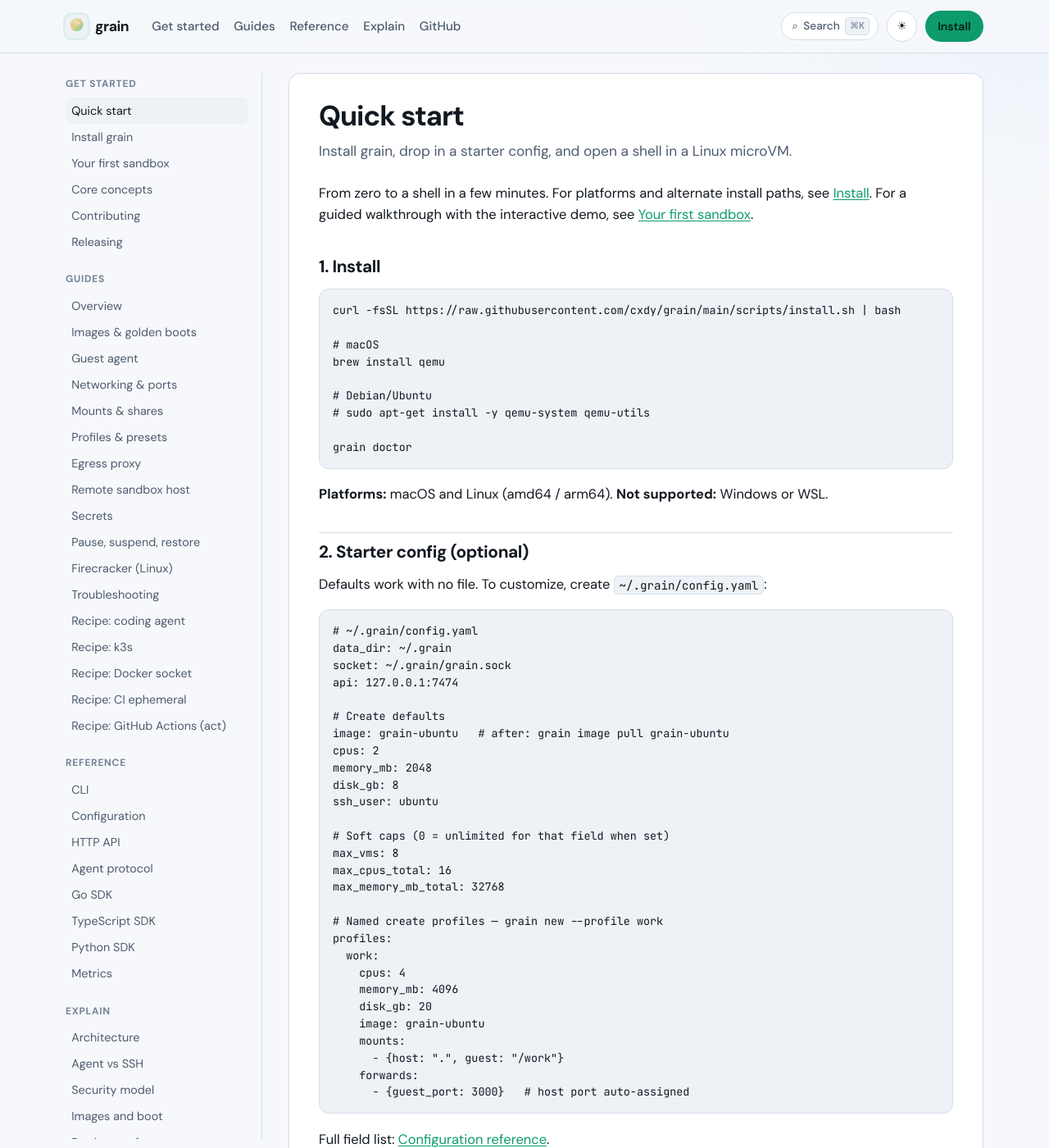
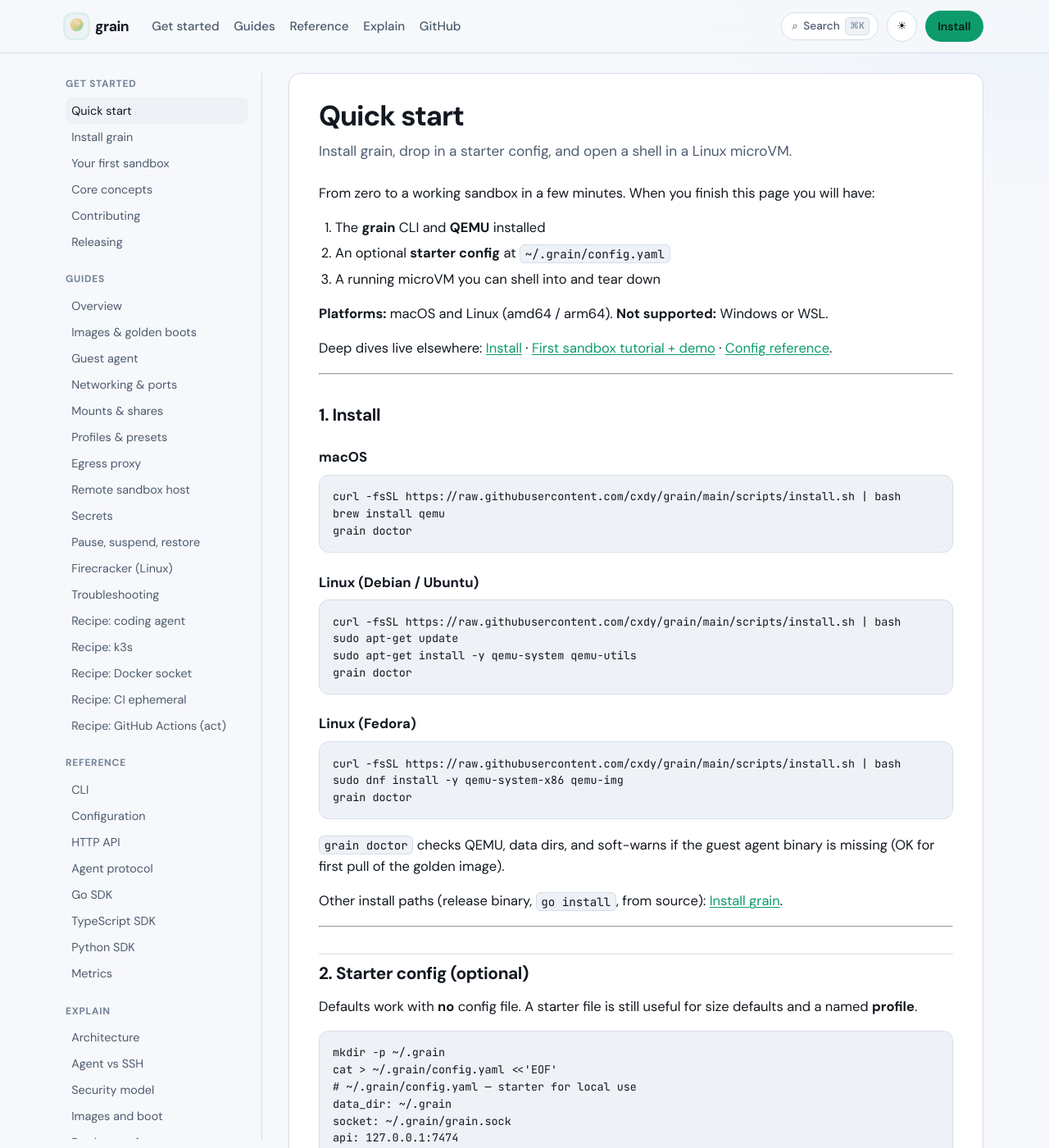
Before and after one commit to cxdy/grain, a Jekyll site: the page built from docs/get-started/quickstart.md, in a window 1280 px wide and 1400 px high. Shown: the whole window at 82% size. Built offline with Jekyll 4.4.1, drawn with Linux system fonts in a browser that asks for light colours; some of the changed text lies outside the part shown.

Commit message:
docs: complete the quick start guide
Expand get-started/quickstart into a full path: install by OS, copy-paste
starter config, first sandbox with expected output, common flags, doctor
tips, and SDK links. Cross-link from the first-sandbox tutorial.

````diff
--- a/docs/get-started/quickstart.md
+++ b/docs/get-started/quickstart.md
@@ -3,47 +3,78 @@
 description: Install grain, drop in a starter config, and open a shell in a Linux microVM.
 ---
 
-From zero to a shell in a few minutes. For platforms and alternate install paths, see [Install]({{ '/get-started/install/' | relative_url }}). For a guided walkthrough with the interactive demo, see [Your first sandbox]({{ '/get-started/first-sandbox/' | relative_url }}).
+From zero to a working sandbox in a few minutes. When you finish this page you will have:
+
+1. The **grain** CLI and **QEMU** installed
+2. An optional **starter config** at `~/.grain/config.yaml`
+3. A running microVM you can shell into and tear down
+
+**Platforms:** macOS and Linux (amd64 / arm64). **Not supported:** Windows or WSL.
+
+Deep dives live elsewhere: [Install]({{ '/get-started/install/' | relative_url }}) · [First sandbox tutorial + demo]({{ '/get-started/first-sandbox/' | relative_url }}) · [Config reference]({{ '/reference/config/' | relative_url }}).
+
+---
 
 ## 1. Install
 
+### macOS
+
 ```bash
 curl -fsSL https://raw.githubusercontent.com/cxdy/grain/main/scripts/install.sh | bash
-
-# macOS
 brew install qemu
-
-# Debian/Ubuntu
-# sudo apt-get install -y qemu-system qemu-utils
-
 grain doctor
 ```
 
-**Platforms:** macOS and Linux (amd64 / arm64). **Not supported:** Windows or WSL.
+### Linux (Debian / Ubuntu)
+
+```bash
+curl -fsSL https://raw.githubusercontent.com/cxdy/grain/main/scripts/install.sh | bash
+sudo apt-get update
+sudo apt-get install -y qemu-system qemu-utils
+grain doctor
+```
+
+### Linux (Fedora)
+
+```bash
+curl -fsSL https://raw.githubusercontent.com/cxdy/grain/main/scripts/install.sh | bash
+sudo dnf install -y qemu-system-x86 qemu-img
+grain doctor
+```
+
+`grain doctor` checks QEMU, data dirs, and soft-warns if the guest agent binary is missing (OK for first pull of the golden image).
+
+Other install paths (release binary, `go install`, from source): [Install grain]({{ '/get-started/install/' | relative_url }}).
+
+---
 
 ## 2. Starter config (optional)
 
-Defaults work with no file. To customize, create `~/.grain/config.yaml`:
+Defaults work with **no** config file. A starter file is still useful for size defaults and a named **profile**.
 
-```yaml
-# ~/.grain/config.yaml
+```bash
+mkdir -p ~/.grain
+cat > ~/.grain/config.yaml <<'EOF'
+# ~/.grain/config.yaml — starter for local use
 data_dir: ~/.grain
 socket: ~/.grain/grain.sock
 api: 127.0.0.1:7474
 
-# Create defaults
-image: grain-ubuntu   # after: grain image pull grain-ubuntu
+# Defaults for `grain new`
+image: grain-ubuntu          # after: grain image pull grain-ubuntu
 cpus: 2
 memory_mb: 2048
 disk_gb: 8
 ssh_user: ubuntu
+ready_timeout: 2m
+log_level: info
 
-# Soft caps (0 = unlimited for that field when set)
+# Soft caps (stop runaway sandboxes)
 max_vms: 8
 max_cpus_total: 16
 max_memory_mb_total: 32768
 
-# Named create profiles — grain new --profile work
+# Named profile: grain new --profile work
 profiles:
   work:
     cpus: 4
@@ -54,34 +85,145 @@
       - {host: ".", guest: "/work"}
     forwards:
       - {guest_port: 3000}   # host port auto-assigned
+EOF
 ```
 
-Full field list: [Configuration reference]({{ '/reference/config/' | relative_url }}).
+| Setting | Meaning |
+|---------|---------|
+| `api` | Daemon TCP listen (CLI also uses the unix socket by default) |
+| `image` | Default base image id for creates |
+| `cpus` / `memory_mb` / `disk_gb` | Size defaults for `grain new` |
+| `profiles.work` | Reusable create knobs + mount + port forward |
+
+All fields: [Configuration reference]({{ '/reference/config/' | relative_url }}). Remote / team hosts need a token and different bind rules — see [Remote sandbox host]({{ '/guides/remote-host/' | relative_url }}).
+
+---
 
 ## 3. First sandbox
 
 ```bash
+# Start the local daemon (once per session)
 grain up
-grain image pull grain-ubuntu   # once — golden image with guest agent
-grain new                       # or: grain new --profile work
-grain sh                        # name optional if only one VM
+
+# Download the golden base image once (agent baked in)
+grain image pull grain-ubuntu
+
+# Create a microVM (uses defaults / profile)
+grain new
+# or: grain new --profile work
+
+# Shell in (name optional if only one VM)
+grain sh
+
+# One-shot command without an interactive shell
 grain x -- uname -a
+
+# List and clean up
+grain ls
 grain rm
 grain down
+```
+
+You should see create progress (image → disk → seed → boot → agent), then something like:
+
+```text
+created sbox-1  status=running  image=grain-ubuntu  persist=false  ssh=:PORT
+next:  grain sh sbox-1
 ```
 
 | Command | What it does |
 |---------|----------------|
 | `grain up` / `down` | Start / stop the local daemon |
 | `grain image pull` | Download a base image once |
+| `grain image ls` | Show local / catalog images |
 | `grain new` | Create a microVM |
-| `grain sh` / `x` | Shell / one-shot exec |
-| `grain ls` / `rm` | List / delete |
+| `grain sh` | Interactive shell (agent PTY when healthy) |
+| `grain x -- …` | One-shot exec in the guest |
+| `grain ls` / `rm` | List / delete VMs |
+
+Ephemeral is the default: `rm`, `stop`, or daemon restart removes the VM. Use `grain new -p` for a persistent disk (`stop` / `start` later).
+
+---
+
+## 4. Useful next commands
+
+Once `grain up` is running and an image is local:
+
+```bash
+# Mount the current directory into the guest
+grain new -v "$(pwd):/work"
+grain sh
+# guest: ls /work
+
+# Publish a host port to a guest port
+grain new -P 8080:80
+grain fwd ls
+
+# Named profile from the starter config
+grain new --profile work
+
+# Keep the disk across stop/start
+grain new -p -n lab
+grain stop lab
+grain start lab
+
+# Guest file copy (agent preferred)
+grain cp ./hello.sh lab:/tmp/hello.sh
+grain x lab -- cat /tmp/hello.sh
+```
+
+Presets for heavier setups:
+
+```bash
+grain new --preset docker
+grain new --preset k3s -n lab -p
+grain act -- -l                 # nektos/act in an ephemeral sandbox
+```
+
+More: [Profiles & presets]({{ '/guides/profiles/' | relative_url }}) · [Mounts]({{ '/guides/mounts/' | relative_url }}) · [Networking]({{ '/guides/networking/' | relative_url }}) · [act recipe]({{ '/guides/recipes/act/' | relative_url }}).
+
+---
+
+## 5. If something fails
+
+```bash
+grain doctor
+grain logs <name>          # guest serial
+grain logs --qemu <name>   # hypervisor log
+```
+
+Common fixes:
+
+| Symptom | Try |
+|---------|-----|
+| `grain: command not found` | Ensure install dir is on `PATH` (`/usr/local/bin` or `~/.local/bin`) |
+| Doctor fails on QEMU | Install QEMU (step 1); reopen the terminal |
+| Image pull fails | Check network; list images with `grain image ls` |
+| Create hangs / no shell | Prefer `grain-ubuntu`; see [Troubleshooting]({{ '/guides/troubleshooting/' | relative_url }}) |
+
+---
+
+## 6. Automation (optional)
+
+The daemon exposes HTTP on the unix socket and optional TCP (`api: 127.0.0.1:7474`). Spec: [OpenAPI](https://github.com/cxdy/grain/blob/main/api/openapi.yaml).
+
+```bash
+# curl over the local socket
+curl --unix-socket ~/.grain/grain.sock http://grain/vms
+```
+
+| SDK | Install |
+|-----|---------|
+| [Go]({{ '/reference/go-sdk/' | relative_url }}) | `go get github.com/cxdy/grain/client` |
+| [TypeScript]({{ '/reference/typescript-sdk/' | relative_url }}) | `npm install @cxdy/grain` |
+| [Python]({{ '/reference/python-sdk/' | relative_url }}) | `pip install cxdy-grain` |
+
+---
 
 ## Next steps
 
-- [Your first sandbox]({{ '/get-started/first-sandbox/' | relative_url }}) — demo + flags (`-p`, `-v`, `-P`)
-- [Core concepts]({{ '/get-started/concepts/' | relative_url }}) — daemon, images, agent, API
+- [Your first sandbox]({{ '/get-started/first-sandbox/' | relative_url }}) — interactive demo + deeper walkthrough
+- [Core concepts]({{ '/get-started/concepts/' | relative_url }}) — daemon, images, agent, ephemeral vs persistent
+- [Guides]({{ '/guides/' | relative_url }}) — images, agent, mounts, proxy, remote host
 - [CLI reference]({{ '/reference/cli/' | relative_url }}) · [HTTP API]({{ '/reference/api/' | relative_url }})
-- SDKs: [Go]({{ '/reference/go-sdk/' | relative_url }}) · [TypeScript]({{ '/reference/typescript-sdk/' | relative_url }}) · [Python]({{ '/reference/python-sdk/' | relative_url }})
-- Recipes: [coding agent]({{ '/guides/recipes/coding-agent/' | relative_url }}), [act]({{ '/guides/recipes/act/' | relative_url }}), [k3s]({{ '/guides/recipes/k3s/' | relative_url }})
+- Recipes: [coding agent]({{ '/guides/recipes/coding-agent/' | relative_url }}) · [k3s]({{ '/guides/recipes/k3s/' | relative_url }}) · [CI ephemeral]({{ '/guides/recipes/ci-ephemeral/' | relative_url }})
````
Also changed, not shown: docs/get-started/first-sandbox.md (+3 -1 lines).
